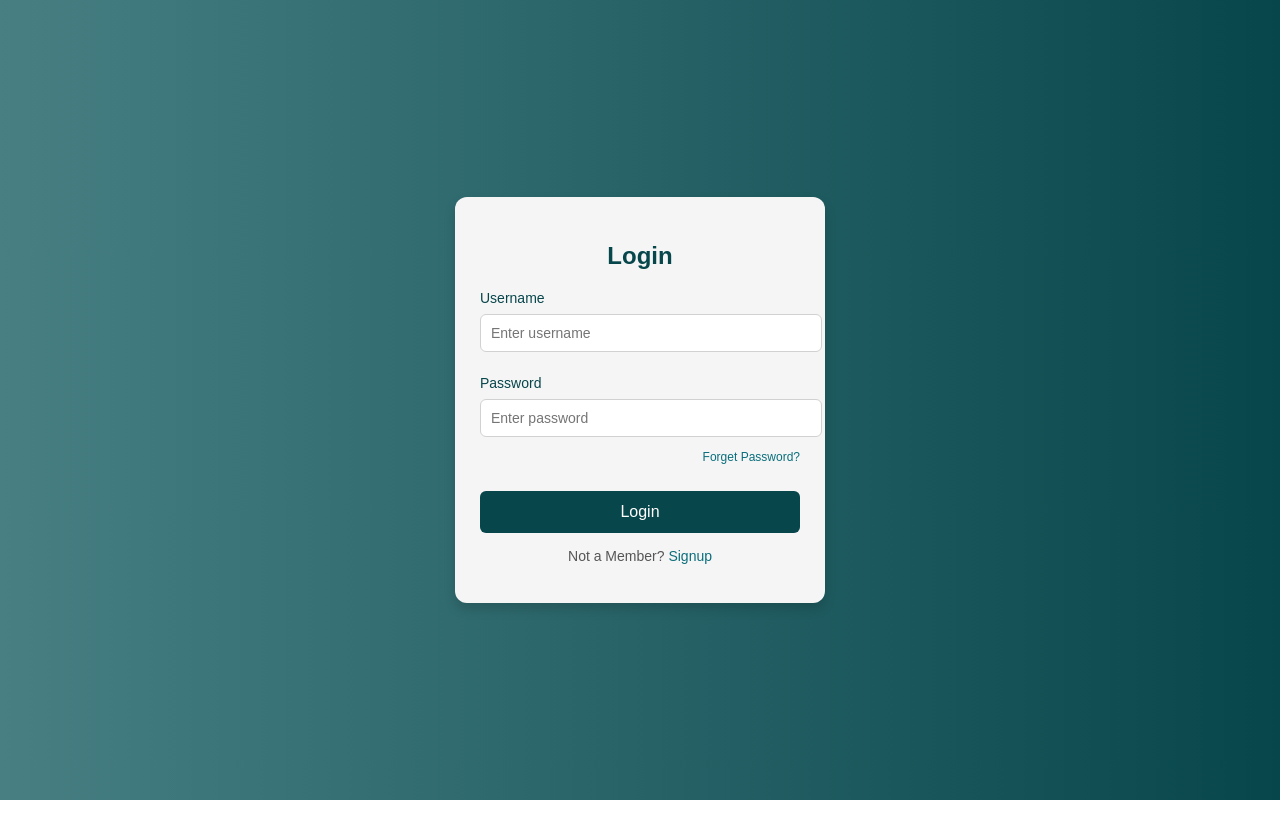
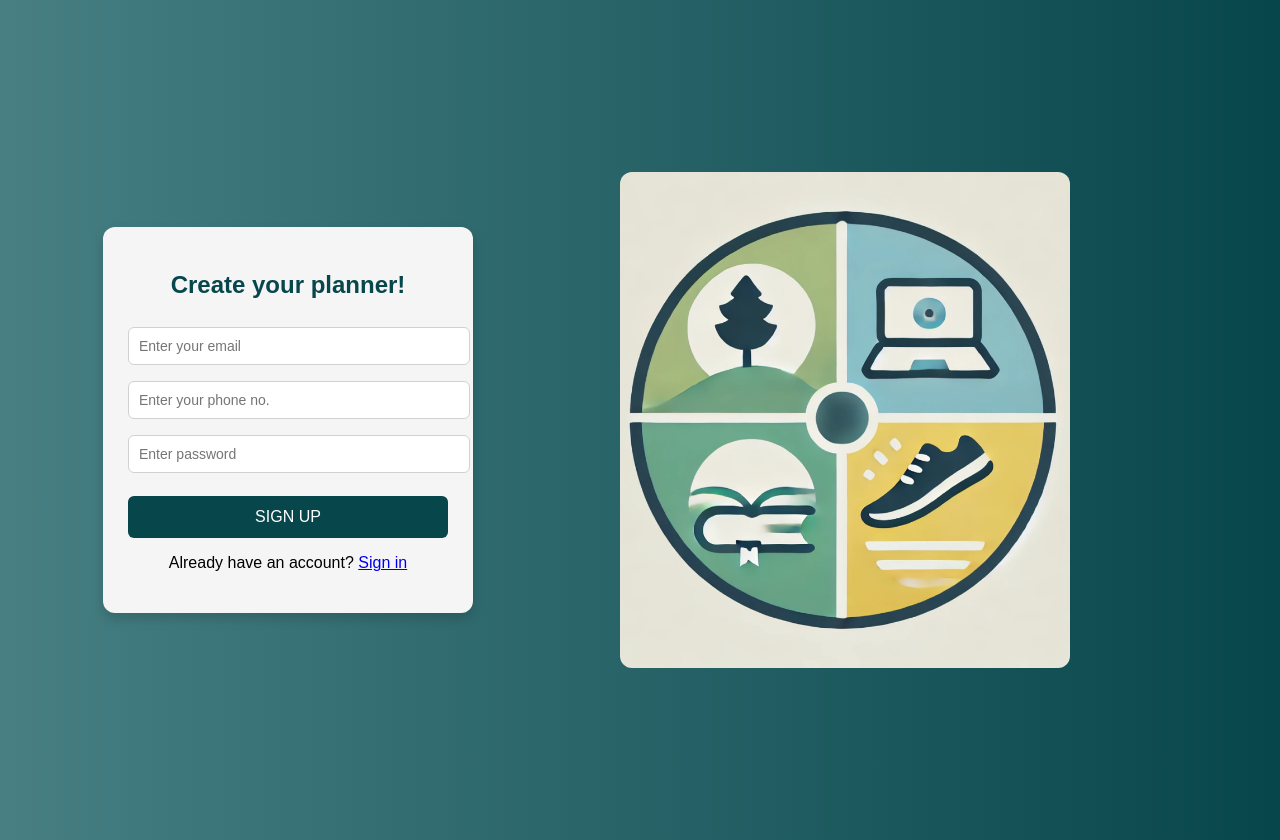
Before and after one commit to smilee1111/pr-voir_frontend, a React (Create React App) app in the folder planner-app/: page / in a window 1280 px wide. Before the commit the page ends 800 px from the top, so only its background shows below. Built offline with nearby package versions, Linux system fonts and the light colour scheme.

Commit message:
create signup page and navigate back an forth on clicking signup or signin buttons

```diff
--- a/planner-app/package.json
+++ b/planner-app/package.json
@@ -6,6 +6,7 @@
     "cra-template": "1.2.0",
     "react": "^19.0.0",
     "react-dom": "^19.0.0",
+    "react-router-dom": "^7.1.5",
     "react-scripts": "5.0.1",
     "web-vitals": "^4.2.4"
   },
--- a/planner-app/src/App.js
+++ b/planner-app/src/App.js
@@ -1,12 +1,17 @@
 import React from "react";
-import Login from "./components/Login";
+import { BrowserRouter as Router, Routes, Route } from "react-router-dom";
+import Register from "./components/Register";
+import Login from "./components/Login"; // Make sure you have this component
 
-function App() {
+const App = () => {
   return (
-    <div>
-      <Login />
-    </div>
+    <Router>
+      <Routes>
+        <Route path="/" element={<Register />} />
+        <Route path="/login" element={<Login />} />
+      </Routes>
+    </Router>
   );
-}
+};
 
 export default App;
--- a/planner-app/src/components/Login.js
+++ b/planner-app/src/components/Login.js
@@ -1,9 +1,11 @@
 import React, { useState } from "react";
-import "../style/Login.css";// Create this file for styling
+import { useNavigate } from "react-router-dom";  // Import useNavigate
+import "../style/Login.css"; // Ensure this file exists for styling
 
 const Login = () => {
   const [username, setUsername] = useState("");
   const [password, setPassword] = useState("");
+  const navigate = useNavigate(); // Initialize navigation
 
   const handleSubmit = (e) => {
     e.preventDefault();
@@ -15,6 +17,7 @@ const Login = () => {
     <div className="login-container">
       <form onSubmit={handleSubmit} className="login-form">
         <h2>Login</h2>
+
         <label>Username</label>
         <input
           type="text"
@@ -36,7 +39,8 @@ const Login = () => {
         <button type="submit">Login</button>
 
         <p className="signup-text">
-          Not a Member? <a href="#">Signup</a>
+          Not a Member?{" "}
+          <a href="#" onClick={() => navigate("/")}>Signup</a>
         </p>
       </form>
     </div>
--- /dev/null
+++ b/planner-app/src/components/Register.js
@@ -0,0 +1,30 @@
+import React from "react";
+import { useNavigate } from "react-router-dom";  // Import useNavigate
+import "../style/Register.css";
+
+
+const Register = () => {
+  const navigate = useNavigate();  // Initialize navigate
+
+  return (
+    <div className="register-container">
+      <div className="register-form">
+        <h2>Create your planner!</h2>
+        <input type="email" placeholder="Enter your email" />
+        <input type="tel" placeholder="Enter your phone no." />
+        <input type="password" placeholder="Enter password" />
+        <button>SIGN UP</button>
+        <p>
+          Already have an account?{" "}
+          <a href="#" onClick={() => navigate("/login")}>Sign in</a>
+        </p>
+      </div>
+
+      <div className="register-image">
+        <img src="/planner-graphic.png" alt="Planner Graphic" />
+      </div>
+    </div>
+  );
+};
+
+export default Register;
--- /dev/null
+++ b/planner-app/src/style/Register.css
@@ -0,0 +1,108 @@
+
+
+h2 {
+    margin-bottom: 20px;
+    color: #07464B;
+    font-size: 24px;
+    font-weight: 600;
+}
+
+input {
+    width: 100%;
+    padding: 10px;
+    margin: 8px 0;
+    border-radius: 6px;
+    border: 1px solid #D1D1D1;
+    font-size: 14px;
+    color: #333;
+    background: #FFFFFF;
+    transition: border-color 0.3s ease;
+}
+
+input:focus {
+    border-color: #0A6E7C;
+    outline: none;
+}
+
+button {
+    width: 100%;
+    padding: 12px;
+    background: #07464B;
+    color: white;
+    border: none;
+    border-radius: 6px;
+    cursor: pointer;
+    margin-top: 15px;
+    font-size: 16px;
+    font-weight: 500;
+    transition: 0.3s ease;
+}
+
+button:hover {
+    background: #0A6E7C;
+}
+
+.login-text {
+    margin-top: 15px;
+    font-size: 14px;
+    color: #555;
+}
+
+.login-text a {
+    color: #0A6E7C;
+    text-decoration: none;
+    font-weight: 500;
+    transition: color 0.3s ease;
+}
+
+.login-text a:hover {
+    color: #07464B;
+}
+
+
+
+.register-container {
+    display: flex;
+    justify-content: center;
+    align-items: center;
+    height: 100vh;
+    background: linear-gradient(to right, #477f83, #07464B);
+    font-family: 'Arial', sans-serif;
+    padding: 20px;
+    gap: 40px; /* Reduce space between form and image */
+}
+
+.register-form {
+    background: #F5F5F5;
+    padding: 25px;
+    border-radius: 12px;
+    box-shadow: 0 6px 12px rgba(0, 0, 0, 0.15);
+    text-align: center;
+    width: 320px;
+}
+
+.register-image {
+    flex: 0.8; /* Adjust size balance */
+    display: flex;
+    justify-content: center;
+    align-items: center;
+}
+
+.register-image img {
+    width: 450px;  /* Increased size */
+    max-width: 100%;
+    height: auto;
+    border-radius: 12px;
+}
+
+/* Responsive tweaks */
+@media (max-width: 768px) {
+    .register-container {
+        flex-direction: column;
+        gap: 20px;
+    }
+
+    .register-image img {
+        width: 300px; /* Adjust image size on smaller screens */
+    }
+}
```
Also changed, not shown: planner-app/public/planner-graphic.png (added), 1 other file (tests, documents, lock files or other folders).
